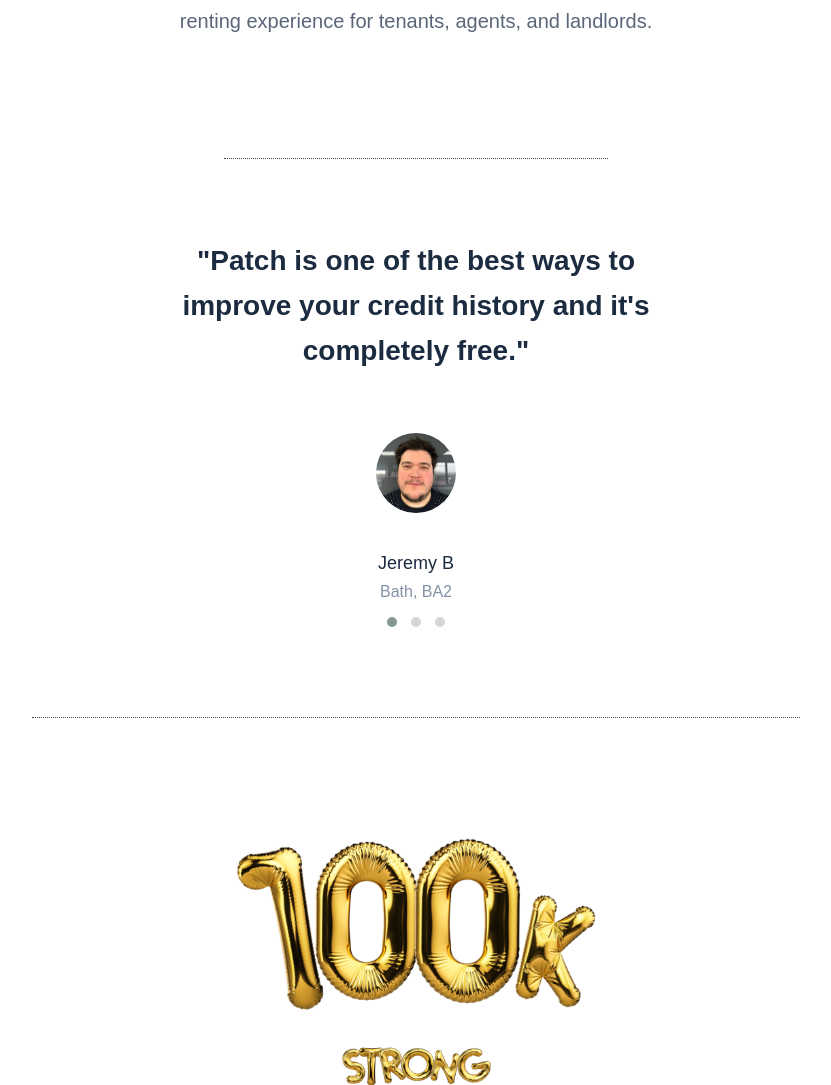
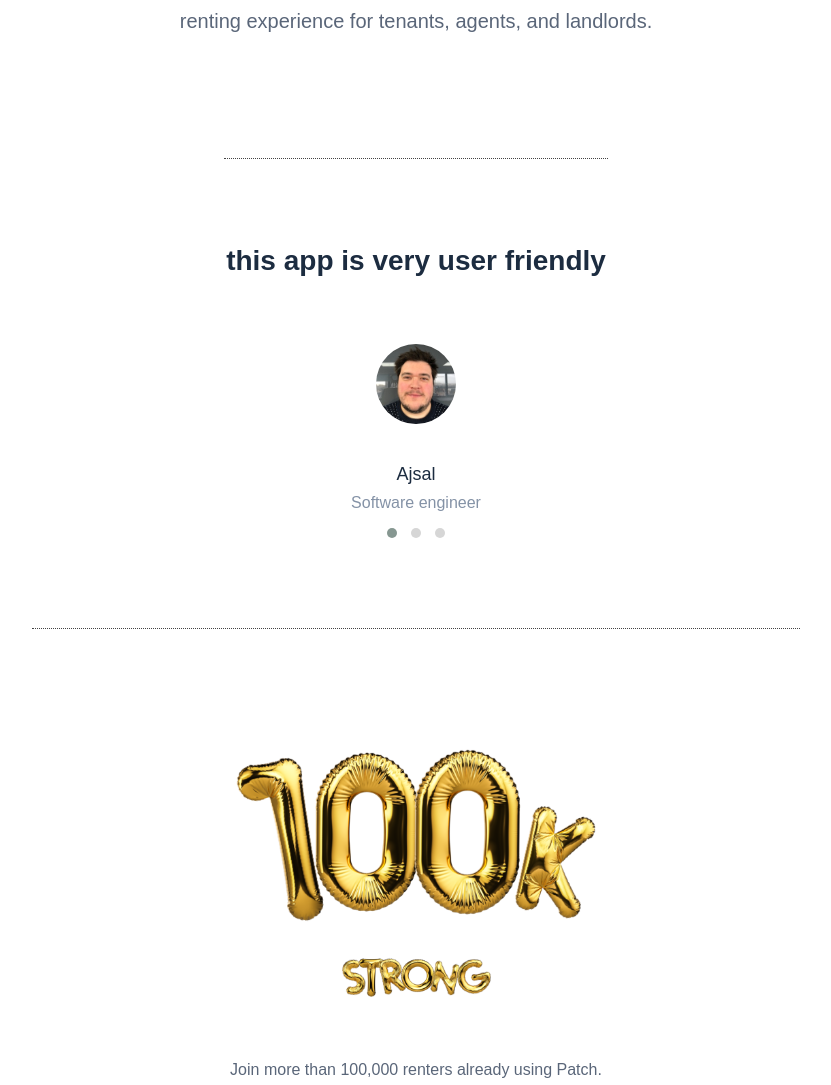
Before and after one commit to muhammedajsalk/patch-dynamic, a Django app: page / in a window 1280 px wide. Shown: the part 2723-3808 px from the top of the page, without its empty margins (224-1055 px from the left). Run offline with Django 3.2, Linux system fonts and the light colour scheme; data comes from the database, SQL or seed files in the repository; some web fonts are replaced.

Commit message:
Showing Data in html page

```diff
--- a/src/patch/templates/index.html
+++ b/src/patch/templates/index.html
@@ -153,33 +153,16 @@
         </section>
         <section id="testimonial">
             <div class="container owl-carousel owl-theme">
-                <div class="item">
-                    <p>
-                        "Patch is one of the best ways to improve your credit
-                        history and it's completely free."
-                    </p>
-                    <img src="{% static 'images/testimonial-1.jpg' %}" alt="Jeremy B" />
-                    <h6 class="name">Jeremy B</h6>
-                    <span class="address">Bath, BA2</span>
-                </div>
-                <div class="item">
-                    <p>
-                        "Patch is one of the best ways to improve your credit
-                        history and it's completely free."
-                    </p>
-                    <img src="{% static 'images/testimonial-1.jpg' %}" alt="Jeremy B" />
-                    <h6 class="name">Dwayne</h6>
-                    <span class="address">Bath, BA2</span>
-                </div>
-                <div class="item">
-                    <p>
-                        "Patch is one of the best ways to improve your credit
-                        history and it's completely free."
-                    </p>
-                    <img src="{% static 'images/testimonial-1.jpg' %}" alt="Jeremy B" />
-                    <h6 class="name">Joe</h6>
-                    <span class="address">Bath, BA2</span>
-                </div>
+                {% for testimonials in testimonials %}
+                    <div class="item">
+                        <p>
+                            {{testimonials.description}}
+                        </p>
+                        <img src="{% static 'images/testimonial-1.jpg' %}" alt="Jeremy B" />
+                        <h6 class="name">{{testimonials.name}}</h6>
+                        <span class="address">{{testimonials.designation}}</span>
+                    </div>
+                {% endfor %}
             </div>
             <hr class="line" />
         </section>
```
